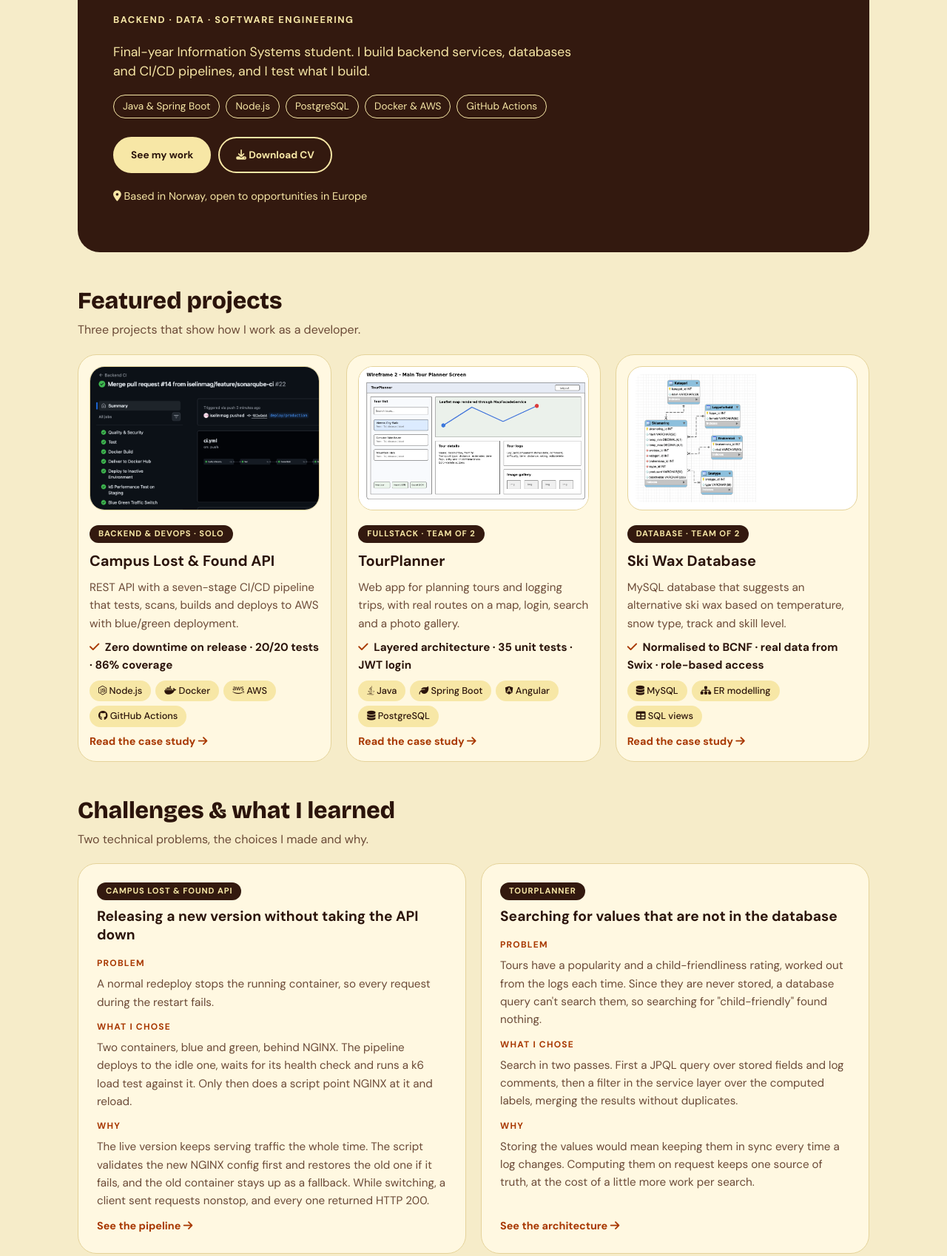
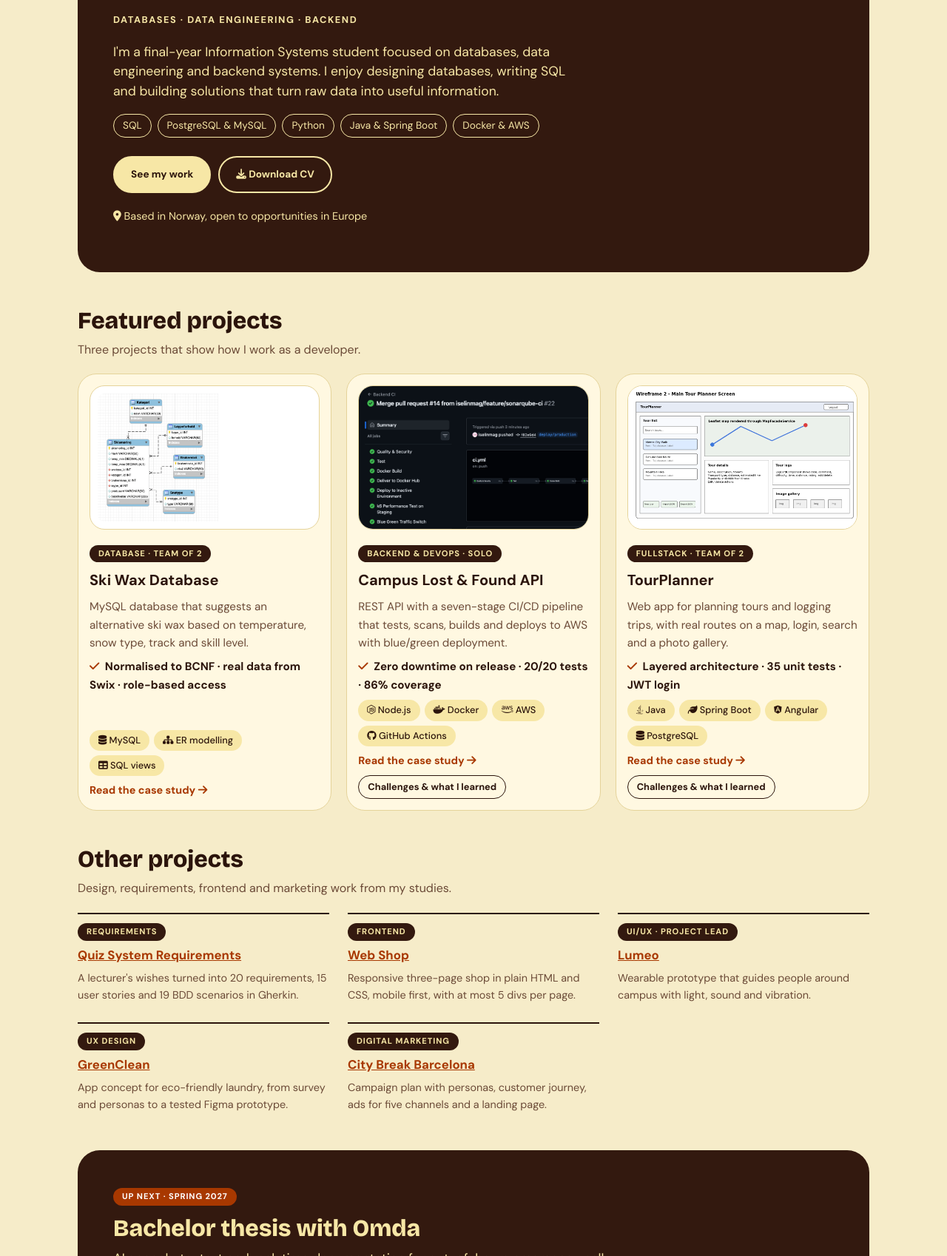
Before and after one commit to iselinmag/iselinmag.github.io, a website: page index.html in a window 1280 px wide. Shown: the part 409-2107 px from the top of the page at 74% size. Drawn offline with nearby package versions, Linux system fonts and the light colour scheme.

Commit message:
Focus on data, move challenges to the project pages

```diff
--- a/index.html
+++ b/index.html
@@ -21,7 +21,6 @@
             <nav class="nav-liste">
                 <ul>
                     <li><a href="#prosjekter">Projects</a></li>
-                    <li><a href="#utfordringer">Challenges</a></li>
                     <li><a href="#om-meg">About</a></li>
                     <li><a href="#ferdigheter">Skills</a></li>
                     <li><a href="#erfaring">Experience</a></li>
@@ -33,15 +32,15 @@
         <main>
 <!--Banner: hvem jeg er og hva jeg kan, på 30 sekunder-->
             <section class="banner">
-                <h1>software <span>portfolio.</span></h1>
-                <p class="undertittel">Backend · Data · Software engineering</p>
-                <p class="banner-intro">Final-year Information Systems student. I build backend services, databases and CI/CD pipelines, and I test what I build.</p>
+                <h1>developer <span>portfolio.</span></h1>
+                <p class="undertittel">Databases · Data engineering · Backend</p>
+                <p class="banner-intro">I'm a final-year Information Systems student focused on databases, data engineering and backend systems. I enjoy designing databases, writing SQL and building solutions that turn raw data into useful information.</p>
                 <ul class="banner-stack">
+                    <li>SQL</li>
+                    <li>PostgreSQL &amp; MySQL</li>
+                    <li>Python</li>
                     <li>Java &amp; Spring Boot</li>
-                    <li>Node.js</li>
-                    <li>PostgreSQL</li>
                     <li>Docker &amp; AWS</li>
-                    <li>GitHub Actions</li>
                 </ul>
                 <div class="knapper">
                     <a href="#prosjekter" class="knapp gul">See my work</a>
@@ -57,6 +56,20 @@
 
                 <div class="prosjekt-liste utvalgt">
                     <article>
+                        <a href="skismoring.html"><img src="bilder/skismoring-er.png" alt="ER diagram of the ski wax database" class="prosjekt-bilde hvit"></a>
+                        <p class="etikett">Database · Team of 2</p>
+                        <h3><a href="skismoring.html">Ski Wax Database</a></h3>
+                        <p>MySQL database that suggests an alternative ski wax based on temperature, snow type, track and skill level.</p>
+                        <p class="resultat"><i class="fa-solid fa-check"></i> Normalised to BCNF · real data from Swix · role-based access</p>
+                        <ul class="teknologier">
+                            <li><i class="fa-solid fa-database"></i> MySQL</li>
+                            <li><i class="fa-solid fa-sitemap"></i> ER modelling</li>
+                            <li><i class="fa-solid fa-table"></i> SQL views</li>
+                        </ul>
+                        <a href="skismoring.html" class="lenke">Read the case study <i class="fa-solid fa-arrow-right"></i></a>
+                    </article>
+
+                    <article>
                         <a href="lost-and-found.html"><img src="bilder/lostfound-pipeline.png" alt="GitHub Actions run with all seven stages green" class="prosjekt-bilde"></a>
                         <p class="etikett">Backend &amp; DevOps · Solo</p>
                         <h3><a href="lost-and-found.html">Campus Lost &amp; Found API</a></h3>
@@ -69,6 +82,7 @@
                             <li><i class="fa-brands fa-github"></i> GitHub Actions</li>
                         </ul>
                         <a href="lost-and-found.html" class="lenke">Read the case study <i class="fa-solid fa-arrow-right"></i></a>
+                        <a href="lost-and-found.html#challenges" class="knapp-liten">Challenges &amp; what I learned</a>
                     </article>
 
                     <article>
@@ -84,54 +98,7 @@
                             <li><i class="fa-solid fa-database"></i> PostgreSQL</li>
                         </ul>
                         <a href="tourplanner.html" class="lenke">Read the case study <i class="fa-solid fa-arrow-right"></i></a>
-                    </article>
-
-                    <article>
-                        <a href="skismoring.html"><img src="bilder/skismoring-er.png" alt="ER diagram of the ski wax database" class="prosjekt-bilde hvit"></a>
-                        <p class="etikett">Database · Team of 2</p>
-                        <h3><a href="skismoring.html">Ski Wax Database</a></h3>
-                        <p>MySQL database that suggests an alternative ski wax based on temperature, snow type, track and skill level.</p>
-                        <p class="resultat"><i class="fa-solid fa-check"></i> Normalised to BCNF · real data from Swix · role-based access</p>
-                        <ul class="teknologier">
-                            <li><i class="fa-solid fa-database"></i> MySQL</li>
-                            <li><i class="fa-solid fa-sitemap"></i> ER modelling</li>
-                            <li><i class="fa-solid fa-table"></i> SQL views</li>
-                        </ul>
-                        <a href="skismoring.html" class="lenke">Read the case study <i class="fa-solid fa-arrow-right"></i></a>
-                    </article>
-                </div>
-            </section>
-
-<!--Utfordringer og hva jeg lærte-->
-            <section id="utfordringer">
-                <h2>Challenges &amp; what I learned</h2>
-                <p class="under">Two technical problems, the choices I made and why.</p>
-                <div class="utfordring-liste">
-                    <article>
-                        <p class="etikett">Campus Lost &amp; Found API</p>
-                        <h3>Releasing a new version without taking the API down</h3>
-                        <dl>
-                            <dt>Problem</dt>
-                            <dd>A normal redeploy stops the running container, so every request during the restart fails.</dd>
-                            <dt>What I chose</dt>
-                            <dd>Two containers, blue and green, behind NGINX. The pipeline deploys to the idle one, waits for its health check and runs a k6 load test against it. Only then does a script point NGINX at it and reload.</dd>
-                            <dt>Why</dt>
-                            <dd>The live version keeps serving traffic the whole time. The script validates the new NGINX config first and restores the old one if it fails, and the old container stays up as a fallback. While switching, a client sent requests nonstop, and every one returned HTTP 200.</dd>
-                        </dl>
-                        <a href="lost-and-found.html" class="lenke">See the pipeline <i class="fa-solid fa-arrow-right"></i></a>
-                    </article>
-                    <article>
-                        <p class="etikett">TourPlanner</p>
-                        <h3>Searching for values that are not in the database</h3>
-                        <dl>
-                            <dt>Problem</dt>
-                            <dd>Tours have a popularity and a child-friendliness rating, worked out from the logs each time. Since they are never stored, a database query can't search them, so searching for "child-friendly" found nothing.</dd>
-                            <dt>What I chose</dt>
-                            <dd>Search in two passes. First a JPQL query over stored fields and log comments, then a filter in the service layer over the computed labels, merging the results without duplicates.</dd>
-                            <dt>Why</dt>
-                            <dd>Storing the values would mean keeping them in sync every time a log changes. Computing them on request keeps one source of truth, at the cost of a little more work per search.</dd>
-                        </dl>
-                        <a href="tourplanner.html" class="lenke">See the architecture <i class="fa-solid fa-arrow-right"></i></a>
+                        <a href="tourplanner.html#challenges" class="knapp-liten">Challenges &amp; what I learned</a>
                     </article>
                 </div>
             </section>
@@ -194,7 +161,7 @@
                 <div class="om-tekst">
                     <h2>Hi, I'm Iselin!</h2>
                     <p class="rolle">Information Systems student &amp; aspiring software developer</p>
-                    <p>I'm in my final year of a bachelor in Information Systems at Østfold University College, specialising in software engineering. I enjoy backend work most: APIs, databases and the pipelines that test and ship them. Before tech I worked several years as a dental health secretary and in retail, so I'm used to working carefully under time pressure and with people.</p>
+                    <p>I'm in my final year of a bachelor in Information Systems at Østfold University College, specialising in software engineering. I enjoy working with databases, data and backend systems: designing schemas, writing SQL and building the services around them. Before tech I worked several years as a dental health secretary and in retail, so I'm used to working carefully under time pressure and with people.</p>
                 </div>
                 <ul class="tall">
                     <li><strong>8</strong> Projects in development, design and marketing</li>
--- a/style.css
+++ b/style.css
@@ -1421,3 +1421,31 @@ footer i {
         grid-template-columns: repeat(3, 1fr);
     }
 }
+
+/*LITEN KNAPP TIL UTFORDRINGER, OG UTFORDRING PÅ PROSJEKTSIDENE*/
+.knapp-liten {
+    align-self: flex-start;
+    border: 1.5px solid var(--tekst);
+    border-radius: 40px;
+    padding: 5px 12px;
+    font-size: 0.8rem;
+    font-weight: 700;
+    color: var(--tekst);
+    text-decoration: none;
+}
+
+.knapp-liten:hover {
+    background-color: var(--tekst);
+    color: var(--gul);
+}
+
+#challenges {
+    scroll-margin-top: 20px;
+}
+
+@media only screen and (min-width: 1000px) {
+    .utfordring-liste.en {
+        grid-template-columns: 1fr;
+        max-width: 760px;
+    }
+}
```
Also changed, not shown: city-break.html (+0 -1 lines), greenclean.html (+0 -1 lines), lost-and-found.html (+18 -1 lines), lumeo.html (+0 -1 lines), nettbutikk.html (+0 -1 lines), quiz-krav.html (+0 -1 lines), skismoring.html (+0 -1 lines), tourplanner.html (+18 -1 lines).
